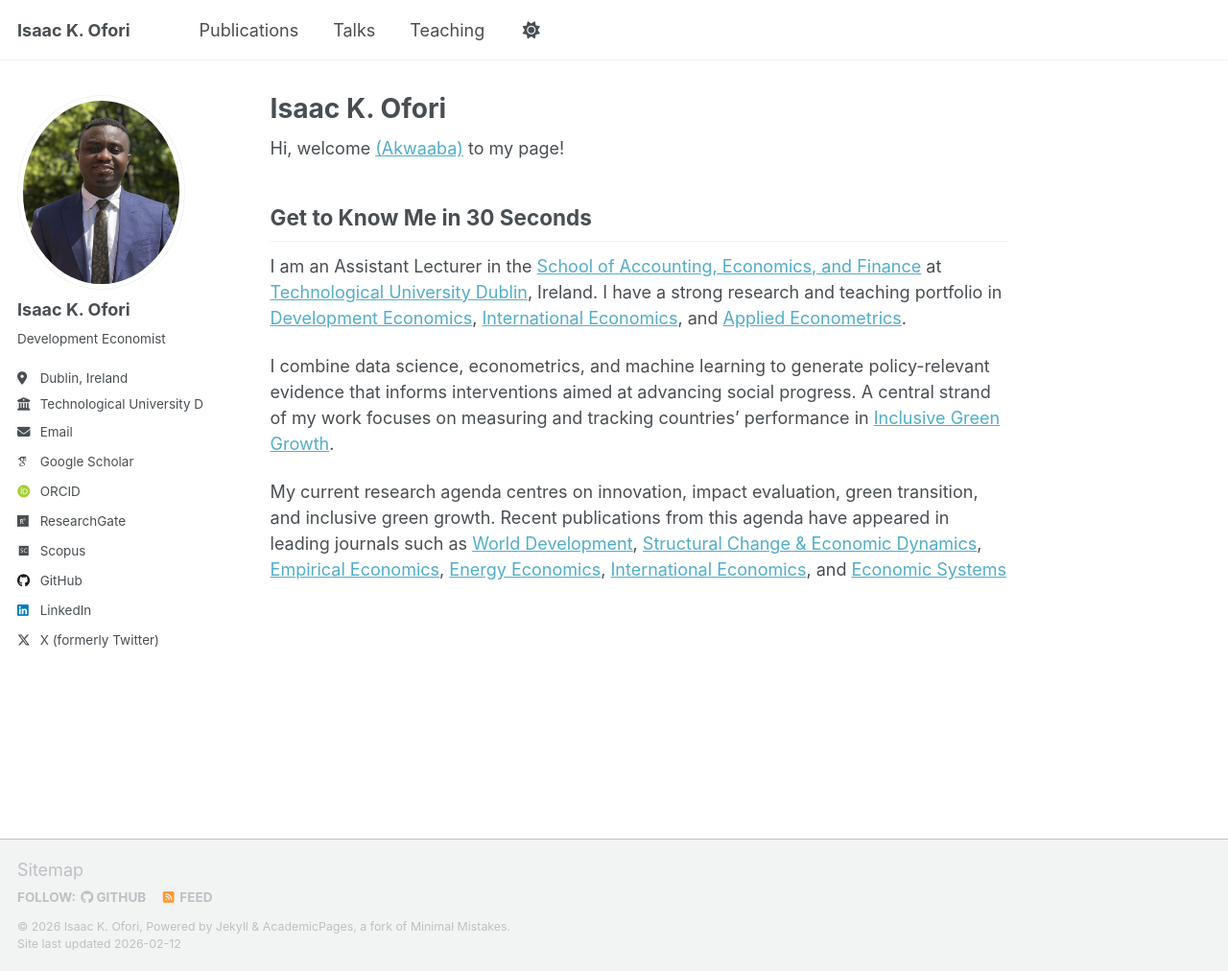
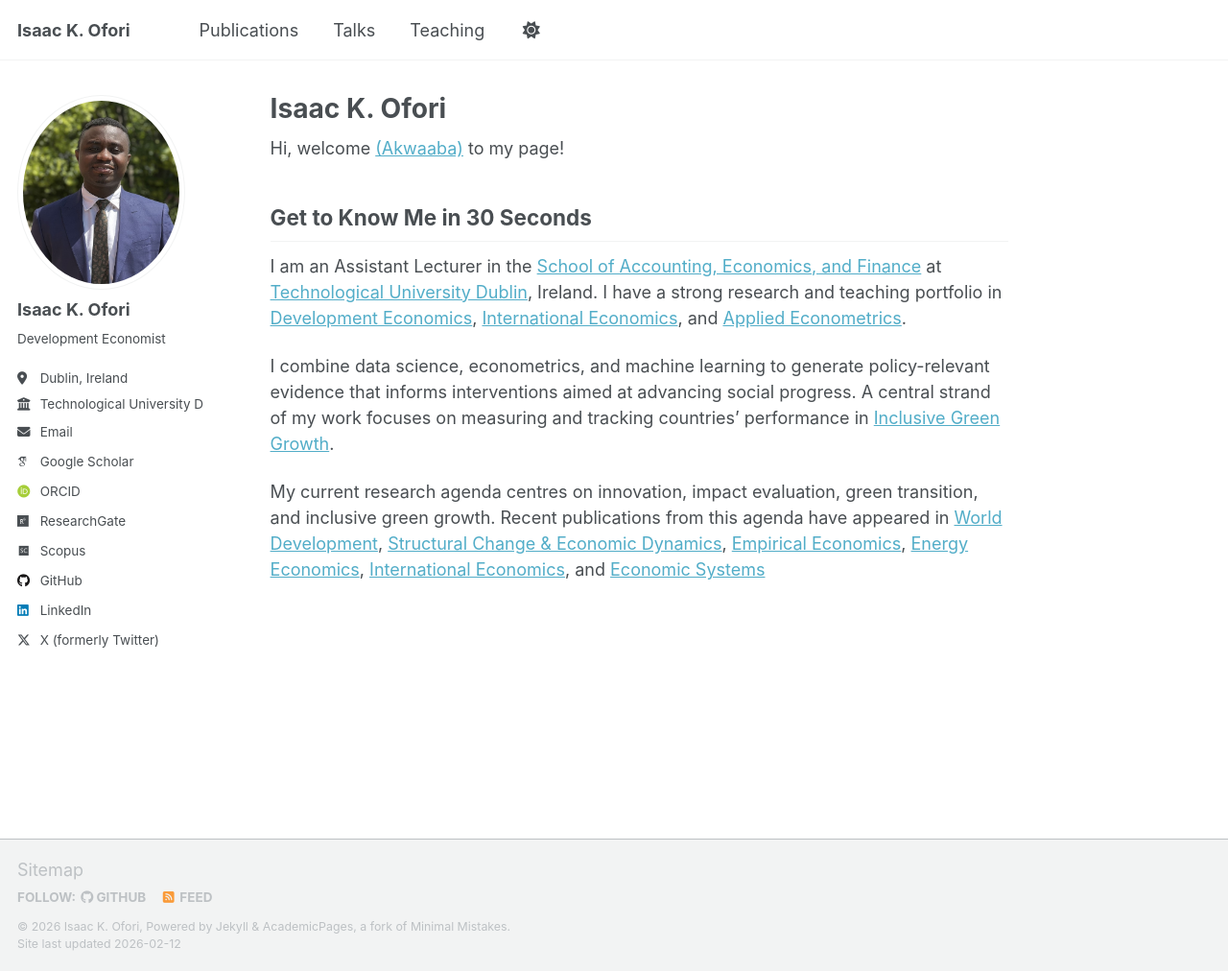
Before and after one commit to ikofori/ikofori.github.io, a Jekyll site: the page built from _pages/about.md, in a window 1280 px wide and 1012 px high. Shown: the whole window at 96% size. Built offline with Jekyll 4.4.1, drawn with Linux system fonts in a browser that asks for light colours; some web fonts are replaced; a script that is not in the unit is left out.

Commit message:
Fix formatting in about.md for consistency

```diff
--- a/_pages/about.md
+++ b/_pages/about.md
@@ -20,4 +20,4 @@ I am an Assistant Lecturer in the [School of Accounting, Economics, and Finance]
 
 I combine data science, econometrics, and machine learning to generate policy-relevant evidence that informs interventions aimed at advancing social progress. A central strand of my work focuses on measuring and tracking countries’ performance in [Inclusive Green Growth](https://zenodo.org/records/12529764).
 
-My current research agenda centres on innovation, impact evaluation, green transition, and inclusive green growth. Recent publications from this agenda have appeared in leading journals such as [World Development](https://doi.org/10.1016/j.worlddev.2025.107223), [Structural Change & Economic Dynamics](https://doi.org/10.1016/j.strueco.2025.09.004), [Empirical Economics](https://doi.org/10.1007/s00181-025-02744-x), [Energy Economics](https://doi.org/10.1016/j.eneco.2022.106414), [International Economics](https://doi.org/10.1016/j.inteco.2024.100509), and [Economic Systems](https://doi.org/10.1016/j.ecosys.2022.101055)
+My current research agenda centres on innovation, impact evaluation, green transition, and inclusive green growth. Recent publications from this agenda have appeared in [World Development](https://doi.org/10.1016/j.worlddev.2025.107223), [Structural Change & Economic Dynamics](https://doi.org/10.1016/j.strueco.2025.09.004), [Empirical Economics](https://doi.org/10.1007/s00181-025-02744-x), [Energy Economics](https://doi.org/10.1016/j.eneco.2022.106414), [International Economics](https://doi.org/10.1016/j.inteco.2024.100509), and [Economic Systems](https://doi.org/10.1016/j.ecosys.2022.101055)
```
